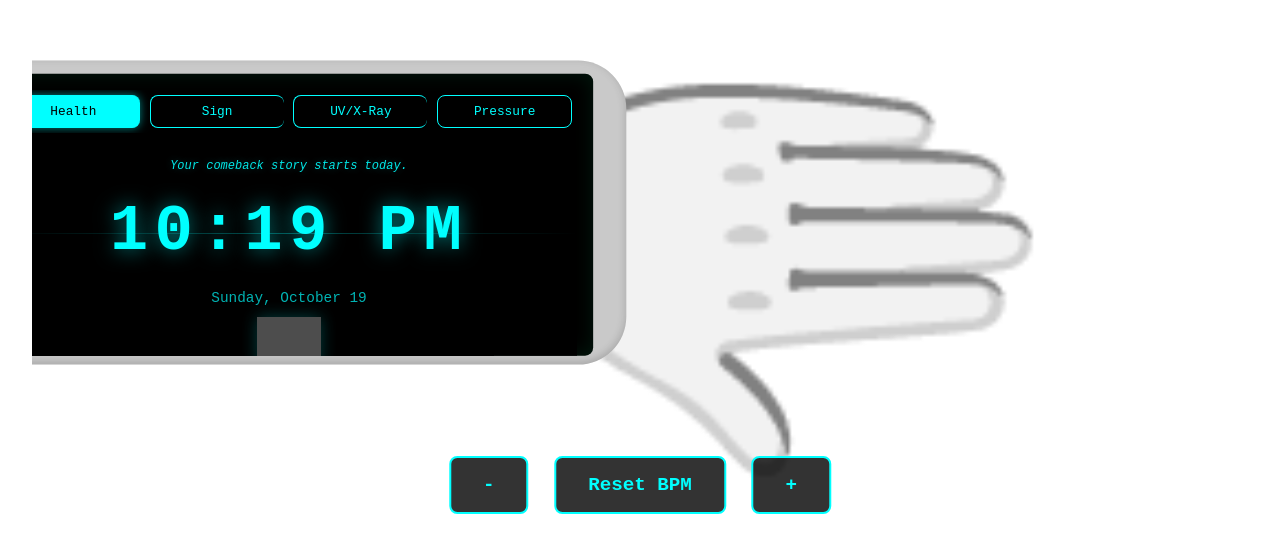
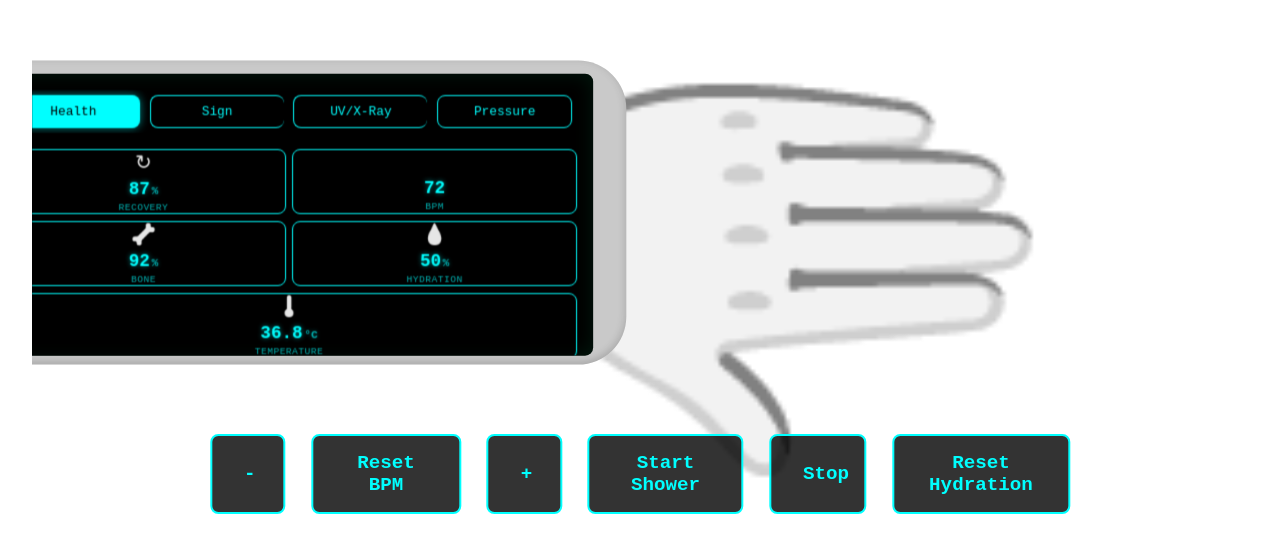
Before and after one commit to Rai1975/iCast---UI-Project-2, a Svelte app in the folder my-svelte-app/: page / in a window 1280 px wide. Shown: the part 249-802 px from the top of the page. Built offline with nearby package versions, Linux system fonts and the light colour scheme; grey boxes are pictures that could not be loaded.

Commit message:
Water from shower + Warning for too much hydration

```diff
--- a/my-svelte-app/src/HandCast.svelte
+++ b/my-svelte-app/src/HandCast.svelte
@@ -8,9 +8,10 @@
 
   let currentPage = 'health'; // 'health', 'signature', 'uvxray', 'pressure'
   let bpm = 72; // Manage BPM state in parent
+  let hydration = 50;
   let isLocked = false;
   let idleTimeout;
-  const IDLE_TIME = 3000; // 1 minute in milliseconds
+  const IDLE_TIME = 10000; // 1 minute in milliseconds
 
   function changePage(page) {
     currentPage = page;
@@ -59,6 +60,36 @@
     } else {
       resetIdleTimer();
     }
+  }
+
+  let hydrationInterval = null;
+  let isHydrating = false;
+  let hydrationWarning = false;
+
+  function startHydration() {
+    if (isHydrating) return; // already running
+    isHydrating = true;
+    hydrationInterval = setInterval(() => {
+      if (hydration < 100) {
+        hydration += 1;
+      } else {
+        hydration = 100;
+        hydrationWarning = true;
+        stopHydration(); // auto-stop when full
+      }
+    }, 500); // every half second (adjust as you like)
+  }
+
+  function stopHydration() {
+    isHydrating = false;
+    clearInterval(hydrationInterval);
+    hydrationInterval = null;
+  }
+
+  function resetHydration() {
+    stopHydration();
+    hydration = 50;
+    hydrationWarning = false;
   }
 
   onMount(() => {
@@ -115,15 +146,19 @@
             </button>
           </nav>
           <div class="page-content">
-            {#if isLocked}
+              {#if hydrationWarning}
+              <div class="hydration-warning">
+                🚨 STOP! DEVICE IS TOO WET 🚨
+              </div>
+              {:else if isLocked}
               <ScreenSaver />
-            {:else if currentPage === 'health'}
-              <HealthStatsPage bind:bpm={bpm} />
-            {:else if currentPage === 'signature'}
+              {:else if currentPage === 'health'}
+              <HealthStatsPage bind:bpm={bpm} bind:hydration={hydration} />
+              {:else if currentPage === 'signature'}
               <SignaturePage />
-            {:else if currentPage === 'uvxray'}
+              {:else if currentPage === 'uvxray'}
               <UVXray />
-            {:else if currentPage === 'pressure'}
+              {:else if currentPage === 'pressure'}
               <Pressure />
             {/if}
           </div>
@@ -138,6 +173,9 @@
       <button class="control-btn" on:click={decreaseBPM}>-</button>
       <button class="control-btn reset" on:click={resetBPM}>Reset BPM</button>
       <button class="control-btn" on:click={increaseBPM}>+</button>
+      <button class="control-btn" on:click={startHydration}>Start Shower</button>
+      <button class="control-btn" on:click={stopHydration}>Stop</button>
+      <button class="control-btn reset" on:click={resetHydration}>Reset Hydration</button>
     </div>
     {:else}
     <div class="bottom-controls">
@@ -145,12 +183,7 @@
     {/if}
   </div>
 
-<style>x1
-
-.button-div {
-  display: flex;
-  justify-content: center;
-  }
+<style>
 .screensaver-overlay {
     position: fixed;
     top: 0;
@@ -348,4 +381,26 @@
     background: #00ff88;
     border-radius: 2px;
   }
+
+    .hydration-warning {
+    position: fixed;
+    top: 40%;
+    left: 50%;
+    transform: translate(-50%, -50%);
+    background: red;
+    color: white;
+    font-family: 'Courier New', monospace;
+    font-size: 2rem;
+    font-weight: bold;
+    padding: 1.5rem 2rem;
+    border-radius: 1rem;
+    box-shadow: 0 0 20px rgba(255,0,0,0.8);
+    z-index: 10000;
+    animation: flash 1s infinite;
+  }
+
+  @keyframes flash {
+    0%, 100% { opacity: 1; }
+    50% { opacity: 0.4; }
+  }
 </style>
```
